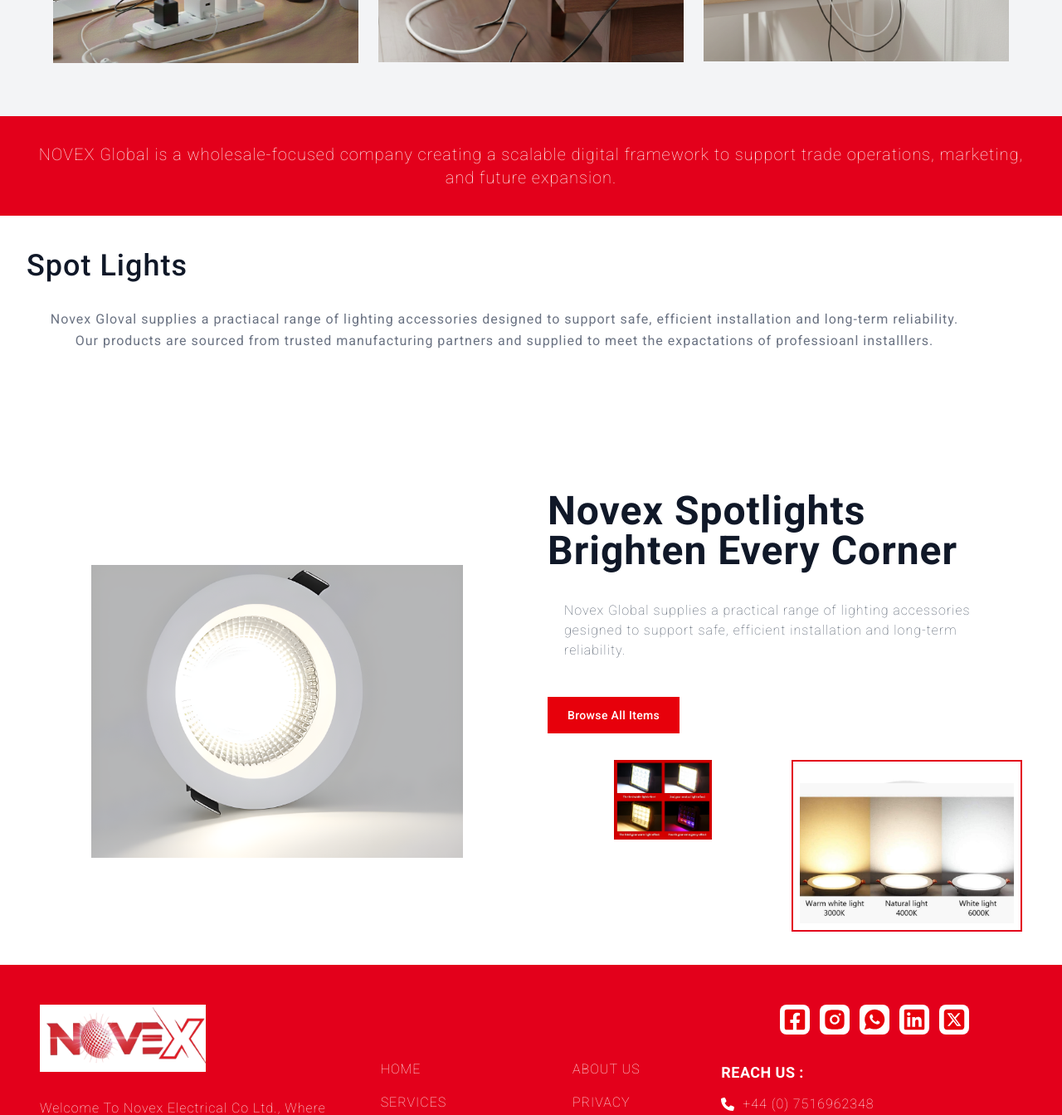
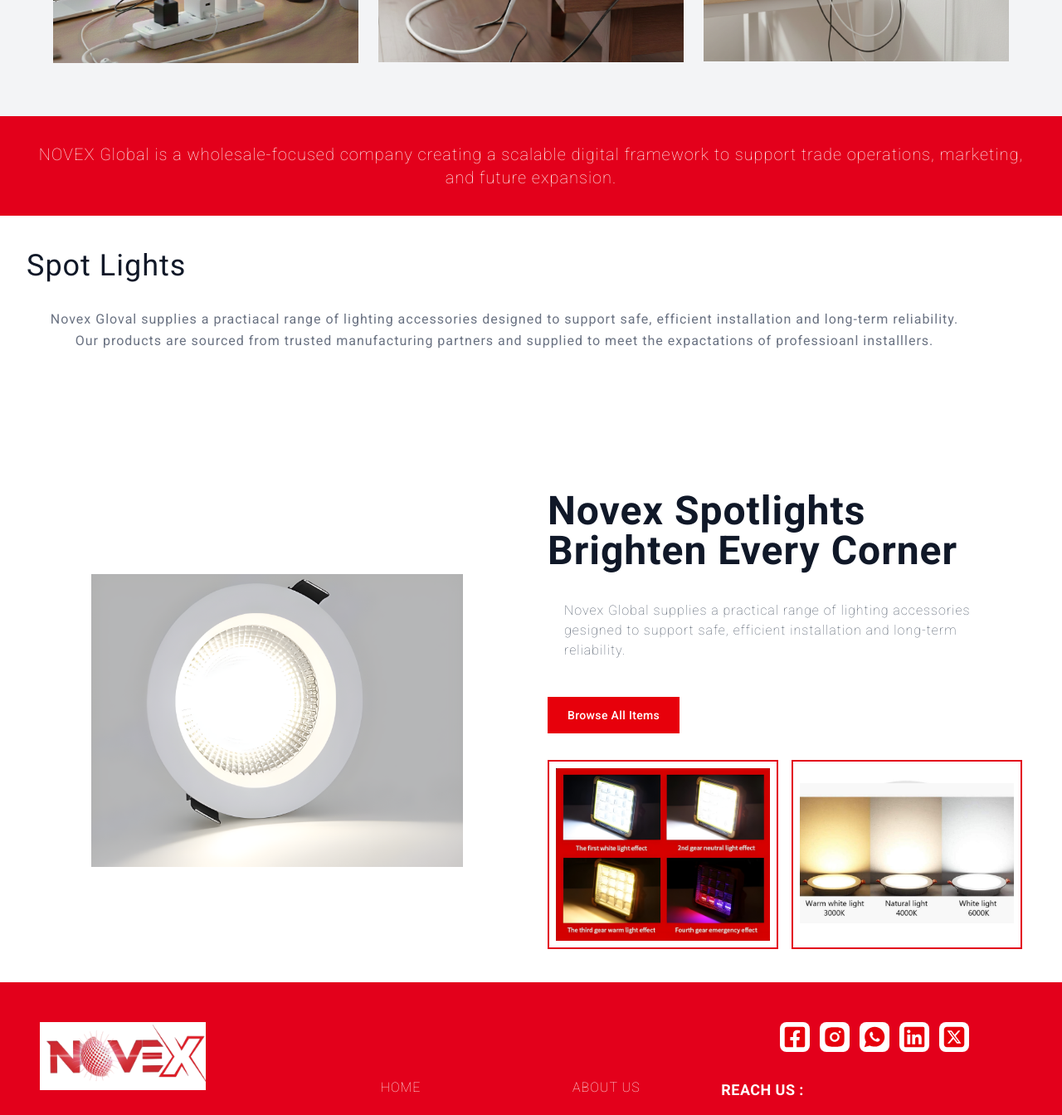
Before and after one commit to arshaqu/NovexGlobalLtd, a Next.js app: page /products in a window 1280 px wide. Shown: the part 1854-3198 px from the top of the page at 83% size. Built offline with nearby package versions, Linux system fonts and the light colour scheme.

Commit message:
third commit

```diff
--- a/src/app/products/page.js
+++ b/src/app/products/page.js
@@ -205,7 +205,7 @@
 <div className="w-full bg-[#E3001B] text-white text-center p-8 mb-2 text-center text-white ">
 
 
-  <p className="text-7xl max-w-7xl mx-auto lg:text-xl text-md">
+  <p className="text-7xl max-w-7xl mx-auto lg:text-xl text-md sm:text-sm ">
     NOVEX Global is a wholesale-focused company creating a scalable digital framework to support trade operations, marketing, and future expansion.
   </p>
 </div>
@@ -219,10 +219,10 @@
     <section className='mb-10'>
         <div className='p-8 mb-20'>
                     <div className="max-w-6xl mb-10">
-          <h2 className="text-4xl font-medium text-gray-900 mb-4">
+          <h2 style={{fontWeight:'400'}} className="text-4xl text-gray-900 mb-4">
             Spot Lights
           </h2>
-          <p style={{fontWeight:'400'}} className="text-gray-500 p-4 leading-relaxed text-center max-w-6xl ">
+          <p style={{fontWeight:'400' , width:'100%'}} className="text-gray-500 p-4 leading-relaxed text-center  ">
           Novex Gloval supplies a practiacal range of lighting accessories designed to support safe, efficient installation and long-term reliability. Our products are sourced from trusted manufacturing partners and supplied to meet the expactations of professioanl installlers.
           </p>
         </div>
@@ -259,14 +259,18 @@
          {/* Thumbnail Images */}
 <div className="grid grid-cols-2 gap-4">
 
-  <div className="">
+
+   <div
+    className="p-2 w-full"
+    style={{ border: '2px solid #E3001B' }} // ✅ guaranteed red border
+  >
     <Image
       src={Spotlight2}
-      alt="Warm Light"
-      className="w-full h-24 object-contain"
+      alt="Natural Light"
+      className="w-full h-auto object-contain"
     />
-  </div>
 
+</div>
   <div
     className="p-2 w-full"
     style={{ border: '2px solid #E3001B' }} // ✅ guaranteed red border
@@ -289,6 +293,12 @@
 
 
 
+<section>
+
+
+
+</section>
+
 
 
       <Footer />
```
